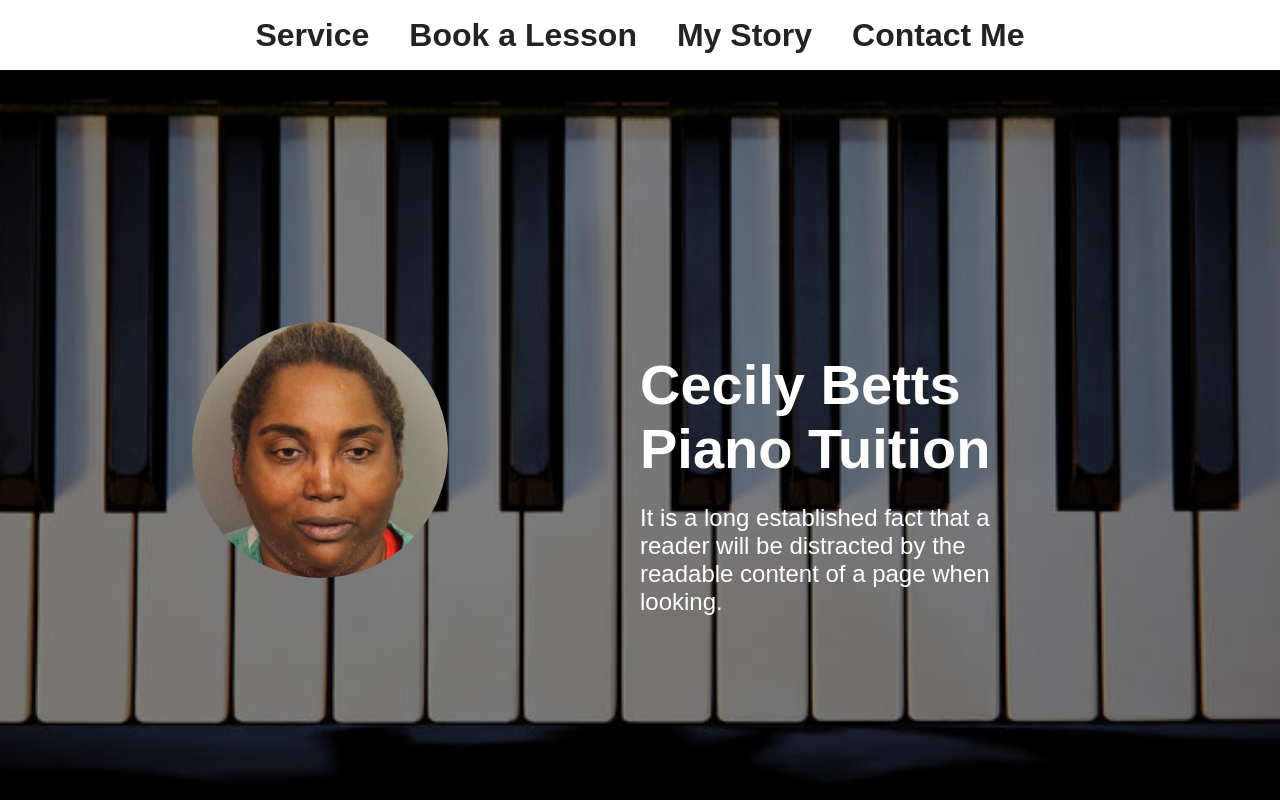
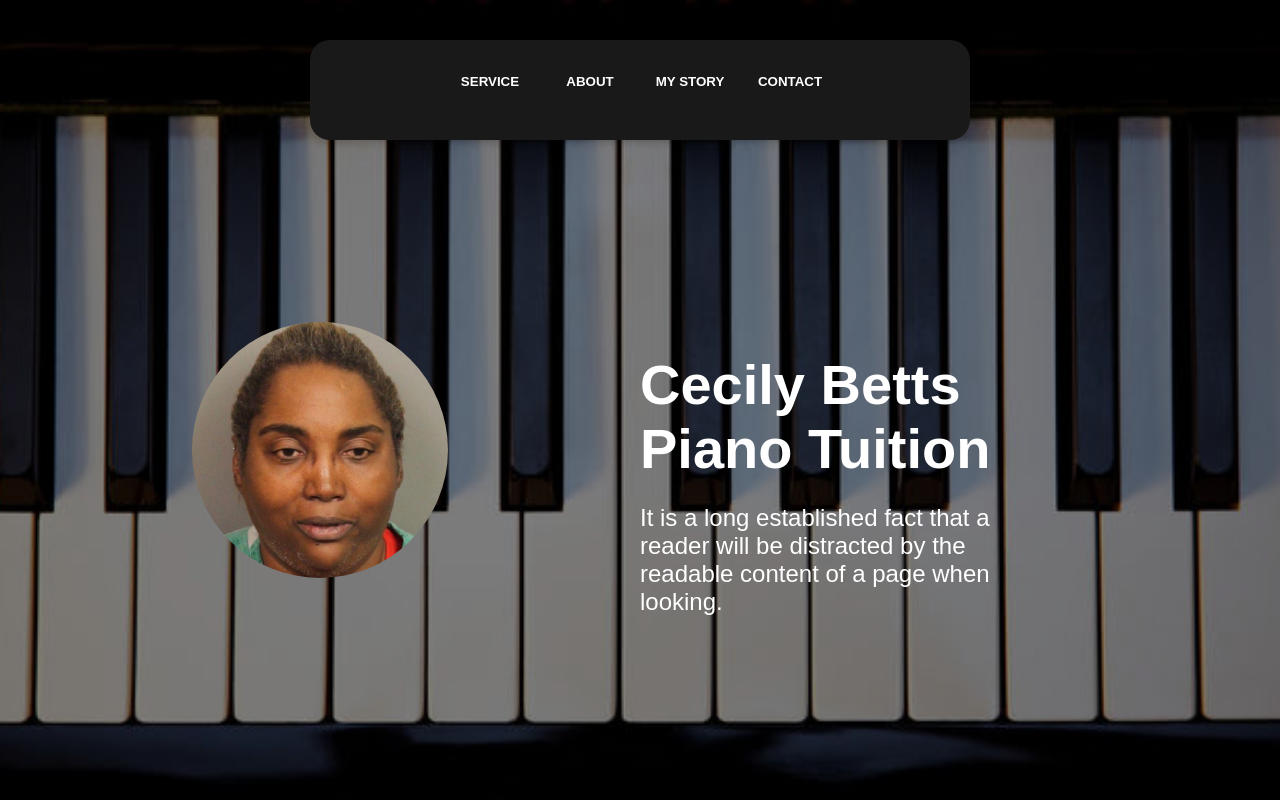
Before and after one commit to BabyM0le/React-Piano-Website, a React (Create React App) app: page / in a window 1280 px wide. Shown: the top 800 px of the page. Built offline with nearby package versions, Linux system fonts and the light colour scheme.

Commit message:
Reconfigerd navbar

```diff
--- a/src/assets/css/App.css
+++ b/src/assets/css/App.css
@@ -2,8 +2,8 @@
 :root {
 	--font-color: #232323;
 
-	--navbar-bg-color: #fff;
-	--navbar-text-color: #232323;
+	--navbar-bg-color: #191919;
+	--navbar-text-color: #fff;
 
 	--landing-page-darken: 0.5;
 	--landing-page-text-color: #fff;
--- a/src/assets/css/navbar.css
+++ b/src/assets/css/navbar.css
@@ -1,14 +1,66 @@
 .navbar {
 	background-color: var(--navbar-bg-color);
-	width: 100%;
+	width: 660px;
+	height: 100px;
 	position: fixed;
 	box-shadow: 0px 2px 10px rgba(0, 0, 0, 0.2);
 	z-index: 1;
+	left: 50%;
+	transform: translate(-50%);
+	border-radius: 20px;
+	margin-top: 40px;
 }
+
+.navbar button {
+	width: 100px;
+	height: 50px;
+	border-radius: 10px;
+	background-color: rgba(0, 0, 0, 0);
+	border: none;
+	outline: none;
+}
+
+.navbar a {
+	color: #fff;
+	text-transform: uppercase;
+	font-weight: 800;
+}
+
+.navbar ul {
+	list-style: none;
+	display: flex;
+	padding-left: 30px;
+	padding-right: 30px;
+	justify-content: center;
+}
+
+
+
+
+
+
+
+
+
+
+
+/* .navbar {
+	background-color: var(--navbar-bg-color);
+	width: 660px;
+	height: 100px;
+	position: fixed;
+	box-shadow: 0px 2px 10px rgba(0, 0, 0, 0.2);
+	z-index: 1;
+	left: 50%;
+	transform: translate(-50%);
+	border-radius: 20px;
+	margin-top: 40px;
+}
+
 .navbar ul,
 a {
 	list-style: none;
-	font-size: 2rem;
+	font-size: 1.4rem;
 	font-weight: 800;
 	display: flex;
 	text-decoration: none;
@@ -16,5 +68,11 @@ a {
 	padding-right: 20px;
 	color: var(--navbar-text-color);
 	justify-content: center;
-	line-height: 0.2;
+	transform: translateY(16%);
 }
+
+.navbar ul:hover,
+a:hover {
+	color: green;
+	padding: 10px;
+} */
--- a/src/components/cards.js
+++ b/src/components/cards.js
@@ -3,9 +3,10 @@ import '../assets/css/cards.css'
 
 // Main
 const Cards = () => {
-    // Inspiration for this: https://kippo.com/chill/ https://www.youtube.com/watch?v=6TYkDy54q4E&ab_channel=Hyperplexed
 
     return <div class='cards'>
+
+        {/* Inspiration for this: https://kippo.com/chill/ https://www.youtube.com/watch?v=6TYkDy54q4E&ab_channel=Hyperplexed */}
 
         <div class='cards-container'>
             <div class='big-card card1'></div>
--- a/src/components/navbar.js
+++ b/src/components/navbar.js
@@ -5,18 +5,10 @@ import '../assets/css/navbar.css'
 const Navbar = () => {
     return <nav class="navbar">
         <ul>
-            <a href="#service">
-                <li>Service</li>
-            </a>
-            <a href="#book-a-lesson">
-                <li>Book a Lesson</li>
-            </a>
-            <a href="#my-story">
-                <li>My Story</li>
-            </a>
-            <a href="#contact">
-                <li>Contact Me</li>
-            </a>
+            <li><button><a>Service</a></button></li>
+            <li><button><a>About</a></button></li>
+            <li><button><a>My Story</a></button></li>
+            <li><button><a>Contact</a></button></li>
         </ul>
     </nav>
 }
```
